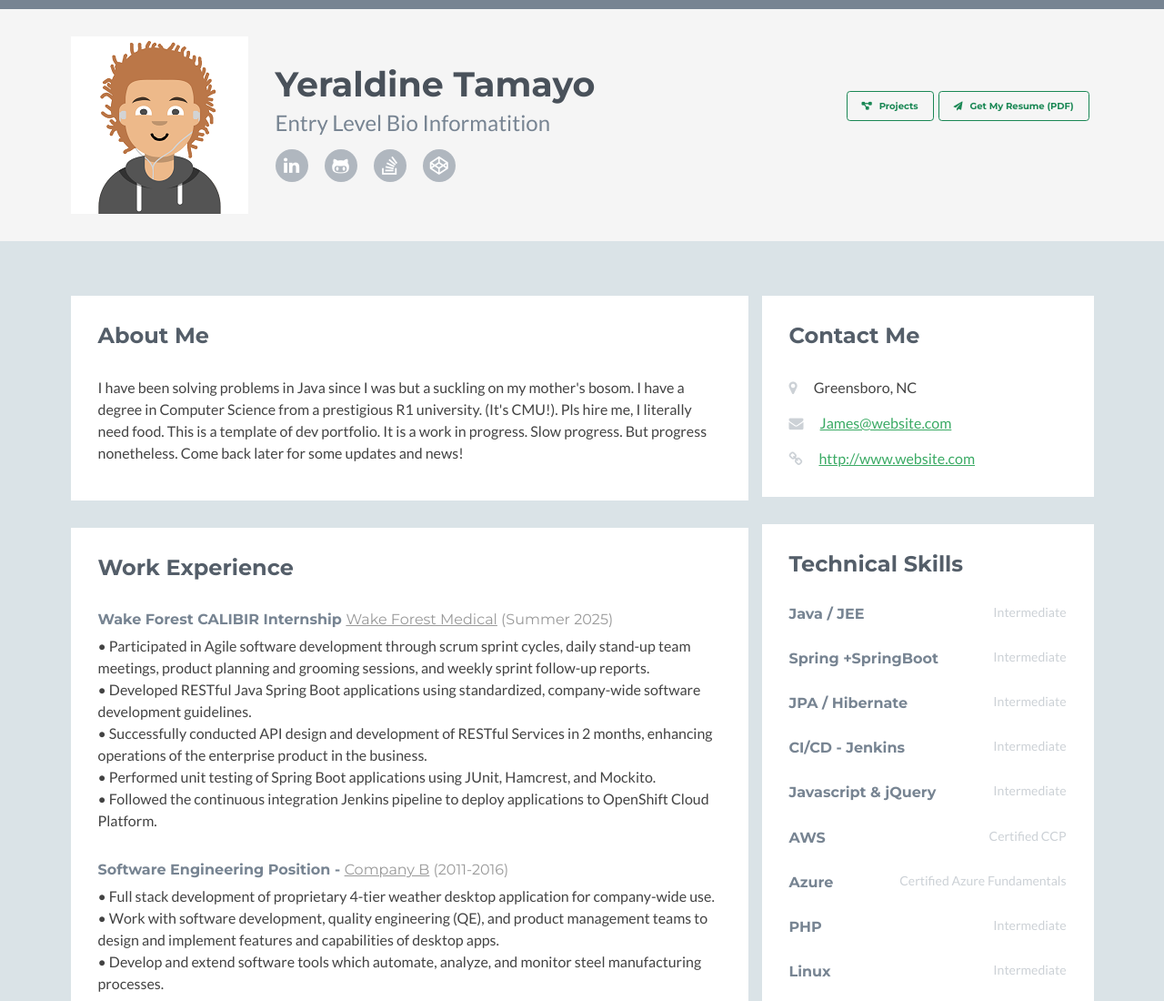
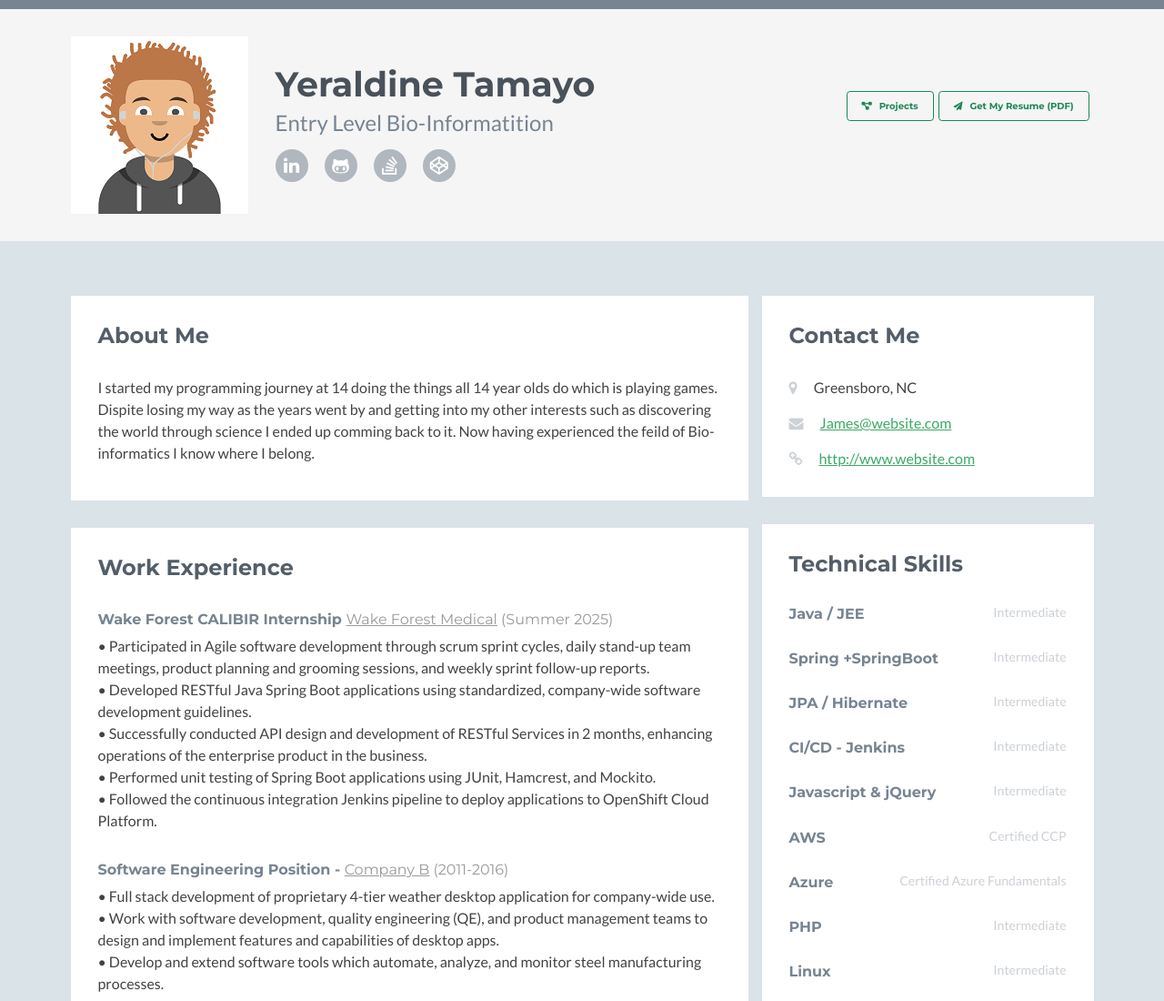
Before and after one commit to yera888/Yera888.github.io, a plain HTML site: page index.html in a window 1280 px wide. Shown: the top 1100 px of the page at 91% size. Drawn offline with nearby package versions, Linux system fonts and the light colour scheme.

Commit message:
Profile Update

```diff
--- a/index.html
+++ b/index.html
@@ -30,7 +30,7 @@
                 <!-- TODO -->
                 <h1 class="name">Yeraldine Tamayo</h1>
                 <!-- TODO -->
-                <h2 class="desc">Entry Level Bio Informatition</h2>
+                <h2 class="desc">Entry Level Bio-Informatition</h2>
                 <ul class="social list-inline">
                     <li class="list-inline-item">
                         <!-- TODO --> <a href="http://www.linkedin.com/">
@@ -76,12 +76,10 @@
                         <h2 class="heading">About Me</h2>
                         <div class="content">
                             <!-- TODO -->
-                            <p> I have been solving problems in Java since I was but a suckling on my mother's bosom.
-                                I have a degree in Computer Science from a prestigious R1 university. (It's CMU!).
-                                Pls hire me, I literally need food. This is a template of dev portfolio. It is a work in
-                                progress. Slow
-                                progress. But progress nonetheless.
-                                Come back later for some updates and news! </p>
+                            <p> I started my programming journey at 14 doing the things all 14 year olds do which is playing games.
+                                Dispite losing my way as the years went by and getting into my other interests such as discovering the
+                            world through science I ended up comming back to it. Now having experienced the feild of Bio-informatics I know
+                        where I belong.   </p>
                         </div>
                         <!--//content-->
                     </div>
```
